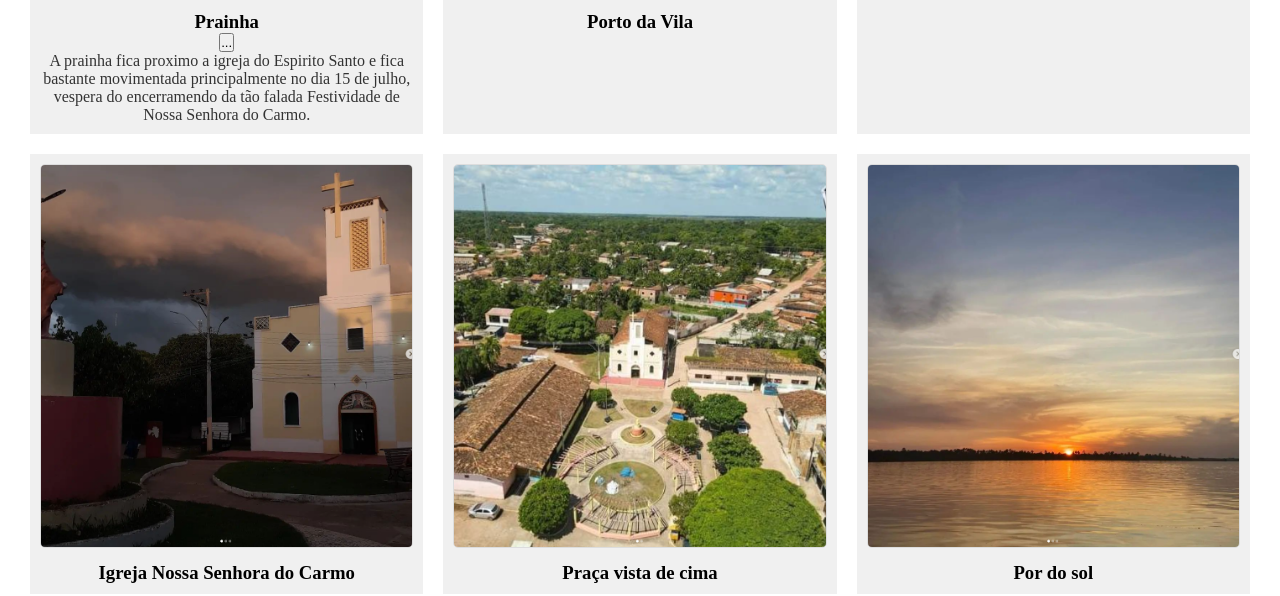
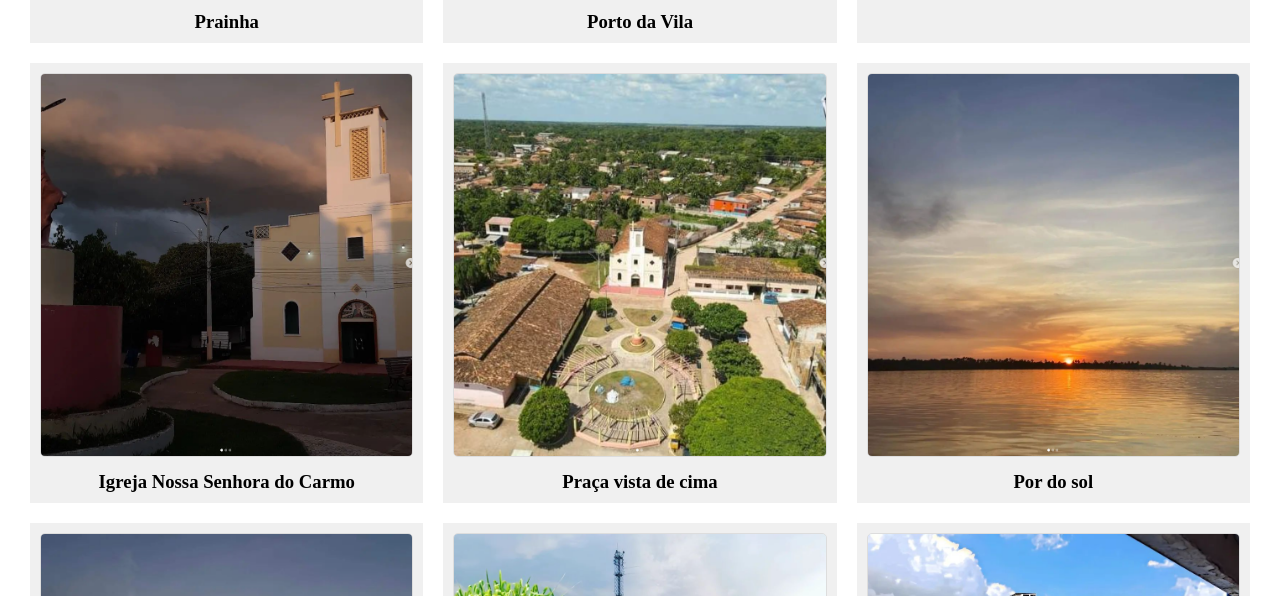
Before and after one commit to PauloViniciusFreitas/vdc-page, a plain HTML site: page galeria.html in a window 1280 px wide. Shown: the part 504-1100 px from the top of the page. Drawn offline with Linux system fonts and the light colour scheme.

Commit message:
ajeitando a prainha

```diff
--- a/galeria.html
+++ b/galeria.html
@@ -26,10 +26,6 @@
         <div class="gallery-item">
             <img src="./imgs/foto1.png" alt="Imagem 1">
             <h3>Prainha</h3>
-            <button class="ler-sobre"> ... </button>
-            <p class="descricao">A prainha fica proximo a igreja do Espirito Santo e fica bastante movimentada
-                principalmente no dia 15 de julho, vespera do encerramendo da tão falada Festividade de Nossa Senhora do
-                Carmo.</p>
         </div>
 
         <div class="gallery-item">
```
